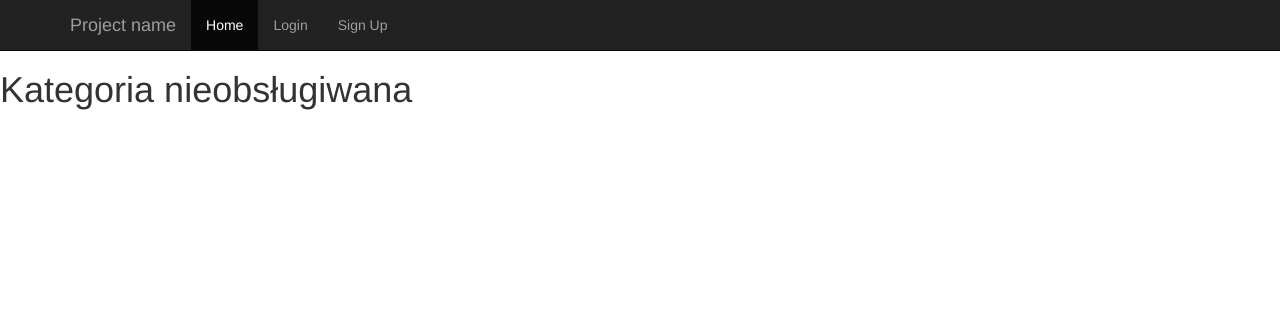
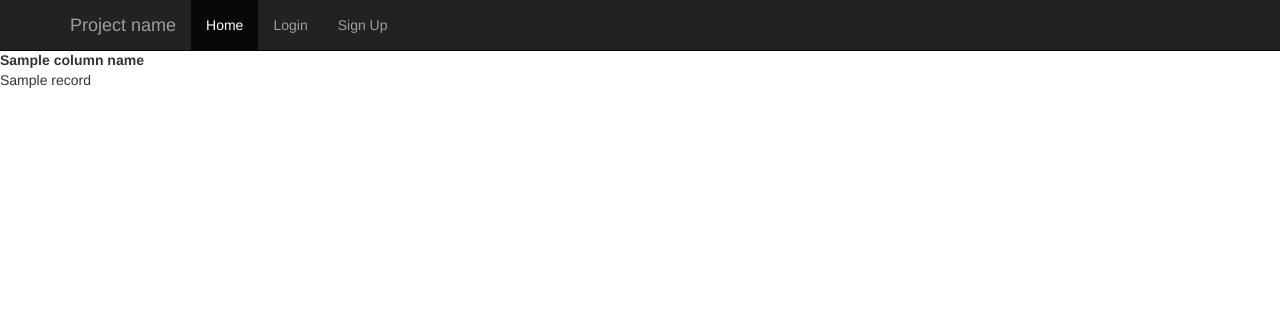
Before and after one commit to hergerr/WhatsDown, a Flask app: template whatsdown/templates/search.html in a window 1280 px wide. Shown: the top 311 px of the page. Run offline with Flask 2, Linux system fonts and the light colour scheme; the template is opened without the code that fills it: most values are stand-ins (such as "Sample title", 1, 10 or a date in 2020); some libraries are stand-ins or nearby versions.

Commit message:
Added dynamic display of table contents (no phrase search yet)

```diff
--- a/app.py
+++ b/app.py
@@ -39,10 +39,10 @@ def search():
     elif category == "funeral_home":
         table = User
 
-    header_content = ['Nazwa', 'Województwo', 'Powiat', 'Miejscowość', 'Telefon', 'Cena']
+    column_names = table.__table__.columns.keys()  # get columns names
+    records = table.query.all()  # get table records
 
-    result = table.query.all()
-    return render_template('search.html', result=result, category=category, header_content=header_content)
+    return render_template('search.html', column_names=column_names, records=records)
 
 
 @app.route('/login', methods=['GET', 'POST'])
--- a/whatsdown/templates/search.html
+++ b/whatsdown/templates/search.html
@@ -35,25 +35,18 @@
 
     <table style="width:100%">
 
-        {% if category == 'buried' %}
+        <tr>
+            {% for column_name in column_names %}
+                <th>{{ column_name }}</th>
+            {% endfor %}
+        </tr>
+        {% for record in records %}
             <tr>
-                {% for header in header_content %}
-                    <th>{{ header }}</th>
+                {% for column_name in column_names %}
+                    <td>{{ record[column_name] }}</td>
                 {% endfor %}
             </tr>
-            {% for record in result %}
-                <tr>
-                    <td>{{ record.name }}</td>
-                    <td>{{ record.voivodeship }}</td>
-                    <td>{{ record.county }}</td>
-                    <td>{{ record.locality }}</td>
-                    <td>{{ record.phone }}</td>
-                    <td>{{ record.price }}</td>
-                </tr>
-            {% endfor %}
-        {% else %}
-            <h1>Kategoria nieobsługiwana</h1>
-        {% endif %}
+        {% endfor %}
     </table>
 
 {% endblock %}
```
